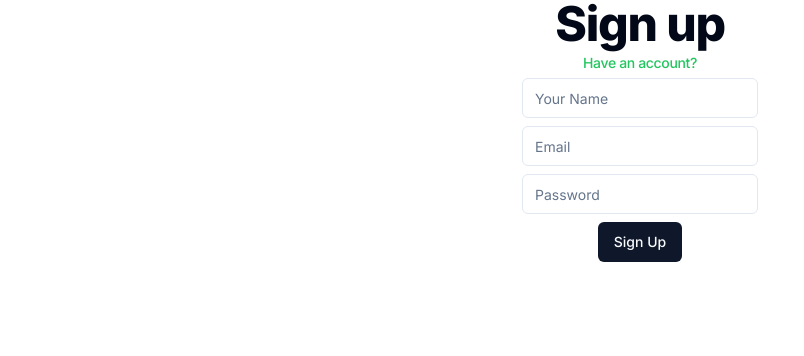
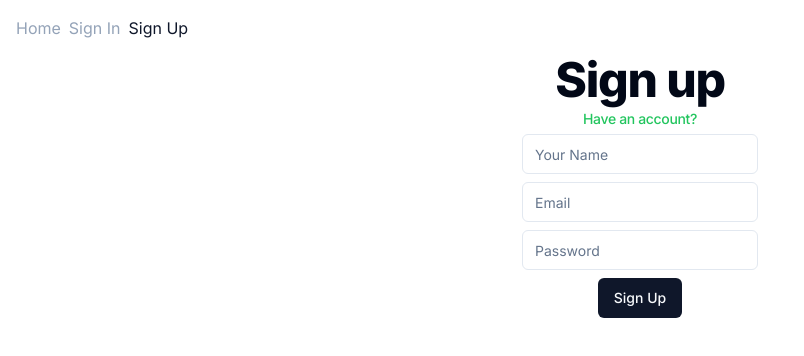
Before and after one commit to parkoon/nextjs-app-structure, a Next.js app: page /register in a window 1280 px wide. Shown: the top 356 px of the page, without its empty margins (0-804 px from the left). Built offline with nearby package versions, Linux system fonts and the light colour scheme; no server answers.

Commit message:
feat: user & guest layout

```diff
--- a/src/app/layout.tsx
+++ b/src/app/layout.tsx
@@ -1,6 +1,12 @@
 import type { Metadata } from "next";
 import { Inter } from "next/font/google";
 import "./globals.css";
+import Link from "next/link";
+import { cookies } from "next/headers";
+import { cookieKey } from "@/shared/config";
+import { userService } from "@/feature/user/api/service";
+import { useRouter } from "next/navigation";
+import { NavItem } from "@/shared/ui/nav-item";
 
 const inter = Inter({ subsets: ["latin"] });
 
@@ -14,9 +20,56 @@ export default function RootLayout({
 }: Readonly<{
   children: React.ReactNode;
 }>) {
+  const cookie = cookies().get(cookieKey.token);
+
   return (
     <html lang="en">
-      <body className={inter.className}>{children}</body>
+      <body className={inter.className}>
+        <div className="p-4">
+          {cookie?.value ? <UserNavigation /> : <GuestNavigation />}
+        </div>
+        {children}
+      </body>
     </html>
   );
 }
+
+const UserNavigation = async () => {
+  const { user } = await userService.getUser();
+  return (
+    <nav>
+      <ul className="flex gap-2 text-slate-400">
+        <li>
+          <NavItem href="/">Home</NavItem>
+        </li>
+        <li>
+          <NavItem href="/editor">New Article</NavItem>
+        </li>
+        <li>
+          <NavItem href="/settings">Settings</NavItem>
+        </li>
+        <li>
+          <NavItem href={`/profile/${user.username}`}>{user.username}</NavItem>
+        </li>
+      </ul>
+    </nav>
+  );
+};
+
+const GuestNavigation = () => {
+  return (
+    <nav>
+      <ul className="flex gap-2 text-slate-400">
+        <li>
+          <NavItem href="/">Home</NavItem>
+        </li>
+        <li>
+          <NavItem href="/login">Sign In</NavItem>
+        </li>
+        <li>
+          <NavItem href="/register">Sign Up</NavItem>
+        </li>
+      </ul>
+    </nav>
+  );
+};
--- a/src/feature/user/api/service.ts
+++ b/src/feature/user/api/service.ts
@@ -24,4 +24,11 @@ export const userService: UserService = {
     });
     return res.json();
   },
+  getUser: async () => {
+    const res = await realWorldHttp("/api/user", {
+      method: "get",
+    });
+    const data = (await res.json()) as { user: UserScheme };
+    return data;
+  },
 };
--- a/src/feature/user/api/types.ts
+++ b/src/feature/user/api/types.ts
@@ -1,9 +1,11 @@
 import {
   SignInFormScheme,
   SignUpFormScheme,
+  UserScheme,
 } from "../model/scheme";
 
 export type UserService = {
   postUsers: (body?: { user: SignUpFormScheme }) => any;
   postLogin: (body?: { user: SignInFormScheme }) => any;
+  getUser: () => Promise<{ user: UserScheme }>;
 };
--- a/src/feature/user/model/scheme.ts
+++ b/src/feature/user/model/scheme.ts
@@ -14,3 +14,13 @@ export const signInFormScheme = z.object({
 });
 
 export type SignInFormScheme = z.infer<typeof signInFormScheme>;
+
+export const userScheme = z.object({
+  email: z.string().email(),
+  token: z.string(),
+  username: z.string(),
+  bio: z.string(),
+  image: z.string().nullable(),
+});
+
+export type UserScheme = z.infer<typeof userScheme>;
--- /dev/null
+++ b/src/feature/user/model/useUserStore.ts
@@ -0,0 +1,23 @@
+import { create } from "zustand";
+
+type State = {
+  email: string;
+  bio: string;
+  image: string;
+} | null;
+
+type Action = {
+  update: (user: State | null) => void;
+};
+
+type UserState = { state: State; actions: Action };
+
+const useUserStore = create<UserState>((set) => ({
+  state: null,
+  actions: {
+    update: (user) => set({ state: user }),
+  },
+}));
+
+export const useUserState = () => useUserStore(({ state }) => state);
+export const useUserActions = () => useUserStore(({ actions }) => actions);
```
